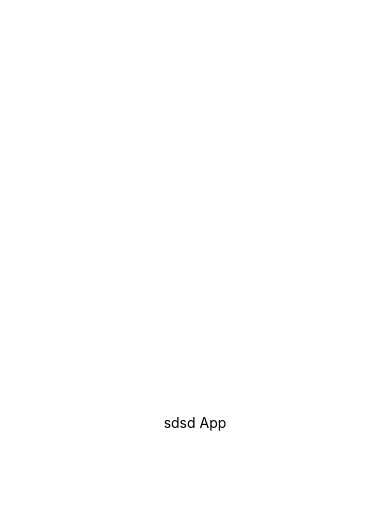
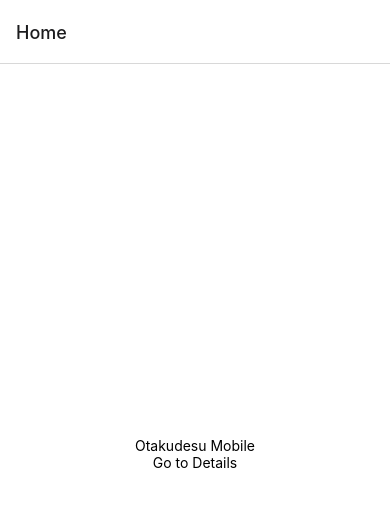
Before and after one commit to rizkyhaksono/otakudesu-mobile, a React Native app: screen / in a window 390 px wide. Shown: the top 506 px of the page. Built offline with nearby package versions, Linux system fonts and the light colour scheme.

Commit message:
feat (app): working on navigator

```diff
--- a/App.js
+++ b/App.js
@@ -1,12 +1,37 @@
+import { NavigationContainer } from "@react-navigation/native";
+import { createStackNavigator } from "@react-navigation/stack";
 import { StatusBar } from "expo-status-bar";
-import { StyleSheet, Text, View } from "react-native";
+import { StyleSheet, Text, View, TouchableOpacity } from "react-native";
+import React from "react";
+
+// Create a Stack navigator
+const Stack = createStackNavigator();
+
+// Screen components
+const HomeScreen = ({ navigation }) => (
+  <View style={styles.container}>
+    <Text>Otakudesu Mobile</Text>
+    <TouchableOpacity onPress={() => navigation.navigate("Details")}>
+      <Text>Go to Details</Text>
+    </TouchableOpacity>
+    <StatusBar style="auto" />
+  </View>
+);
+
+const DetailsScreen = () => (
+  <View style={styles.container}>
+    <Text>Details Screen</Text>
+  </View>
+);
 
 export default function App() {
   return (
-    <View style={styles.container}>
-      <Text>sdsd App</Text>
-      <StatusBar style="auto" />
-    </View>
+    <NavigationContainer>
+      <Stack.Navigator>
+        <Stack.Screen name="Home" component={HomeScreen} />
+        <Stack.Screen name="Details" component={DetailsScreen} />
+      </Stack.Navigator>
+    </NavigationContainer>
   );
 }
 
```
Also changed, not shown: package.json (+6 -1 lines), 1 other file (tests, documents, lock files or other folders).
